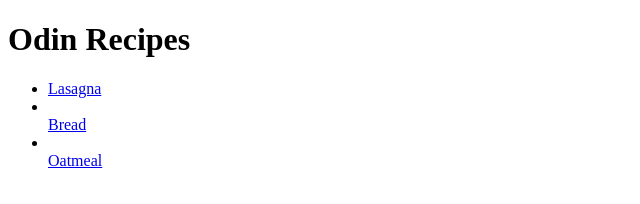
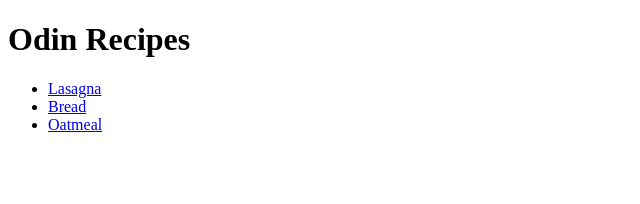
Before and after one commit to Skjolde89/odin-recipes, a plain HTML site: page index.html in a window 1280 px wide. Shown: the whole page, without its empty margins (0-640 px from the left). Drawn offline with Linux system fonts and the light colour scheme.

Commit message:
Fixed the list

```diff
--- a/index.html
+++ b/index.html
@@ -11,8 +11,8 @@
     <h1>Odin Recipes</h1>
     <ul>
         <li><a href="./recipes/lasagna.html">Lasagna</a></li>
-        <li></li><a href="./recipes/bread.html">Bread</a></li>
-        <li></li><a href="./recipes/oatmeal.html">Oatmeal</a></li>
+        <li><a href="./recipes/bread.html">Bread</a></li>
+        <li><a href="./recipes/oatmeal.html">Oatmeal</a></li>
     </ul>
 </body>
 
```
